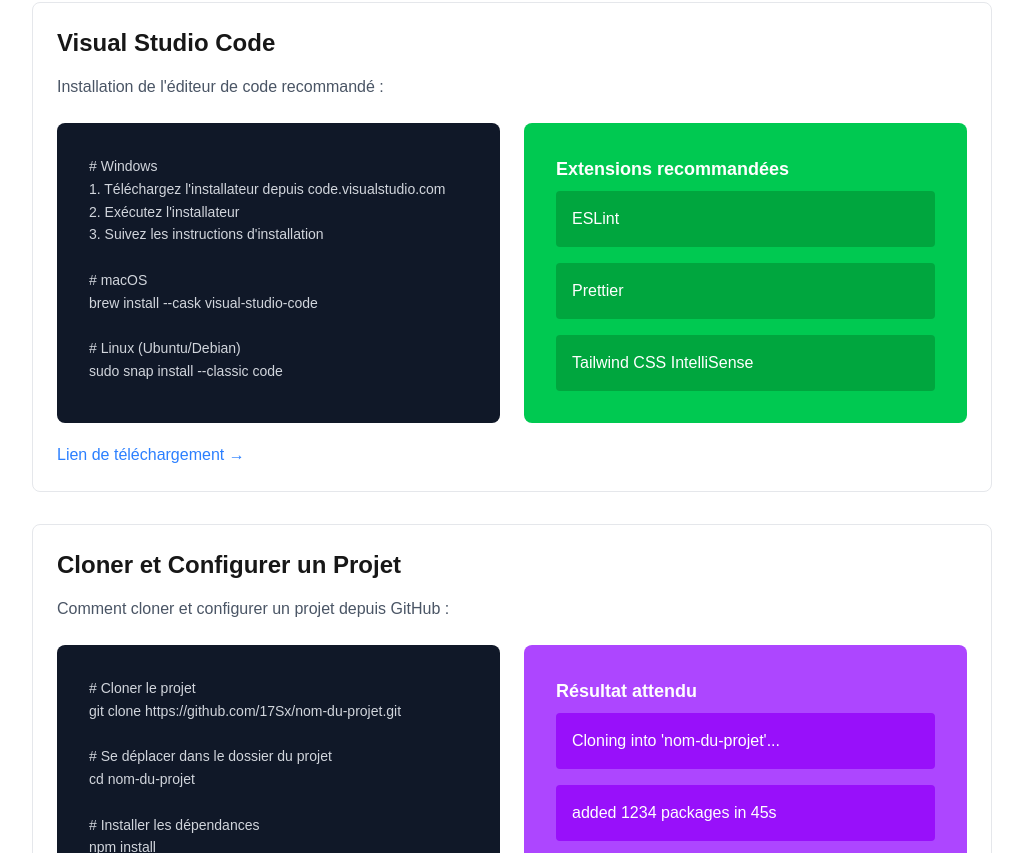
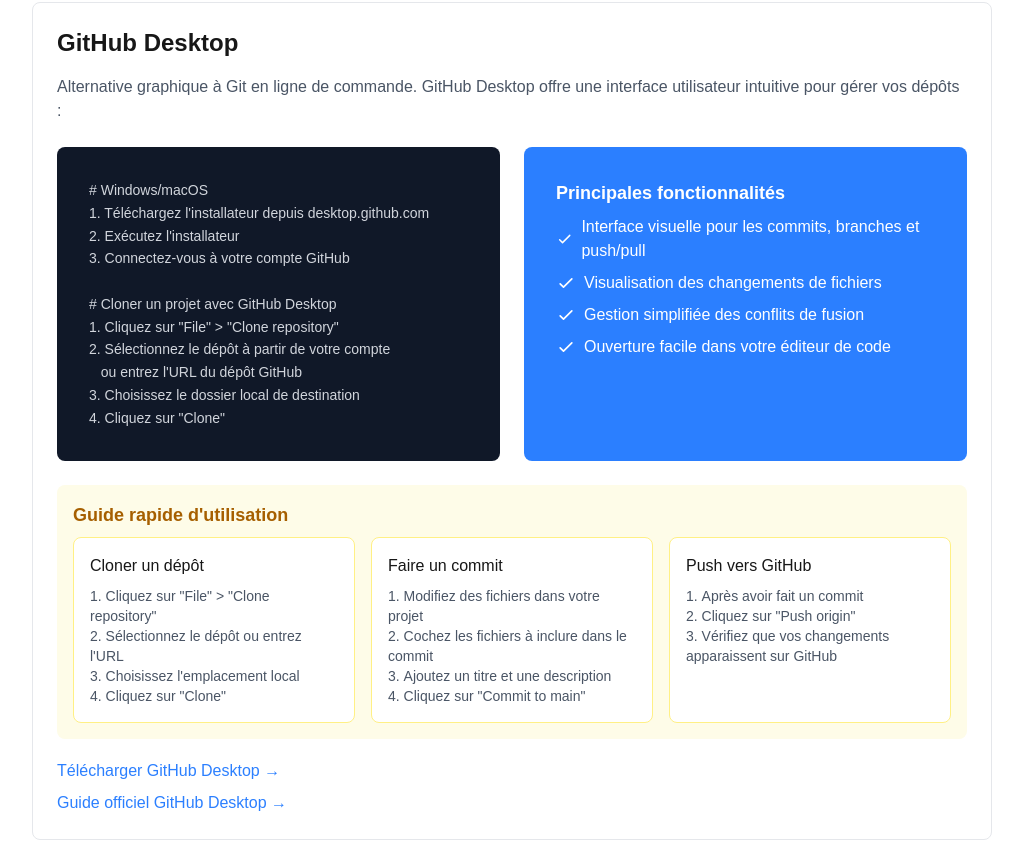
Before and after one commit to 17Sx/react-docs-pmp, a Next.js app: page /installation in a window 1280 px wide. Shown: the part 1387-2240 px from the top of the page, without its empty margins (224-1247 px from the left). Built offline with nearby package versions, Linux system fonts and the light colour scheme.

Commit message:
feat: github desktop

```diff
--- a/app/installation/page.tsx
+++ b/app/installation/page.tsx
@@ -101,6 +101,110 @@
             className="text-blue-500 hover:text-blue-600 dark:text-blue-400 dark:hover:text-blue-300 block mt-5 "
           >
             Lien de téléchargement →
+          </Link>
+        </section>
+
+        <section className="p-6 rounded-lg border border-gray-200 dark:border-gray-800">
+          <h2 className="text-2xl font-semibold mb-4">GitHub Desktop</h2>
+          <p className="text-gray-600 dark:text-gray-400 mb-6">
+            Alternative graphique à Git en ligne de commande. GitHub Desktop offre une interface utilisateur intuitive pour gérer vos dépôts :
+          </p>
+
+          <div className="grid grid-cols-1 md:grid-cols-2 gap-6">
+            <div className="bg-gray-900 p-8 rounded-lg min-h-[250px]">
+              <pre className="text-sm text-gray-300 font-mono leading-relaxed">
+                {`# Windows/macOS
+1. Téléchargez l'installateur depuis desktop.github.com
+2. Exécutez l'installateur
+3. Connectez-vous à votre compte GitHub
+
+# Cloner un projet avec GitHub Desktop
+1. Cliquez sur "File" > "Clone repository"
+2. Sélectionnez le dépôt à partir de votre compte
+   ou entrez l'URL du dépôt GitHub
+3. Choisissez le dossier local de destination
+4. Cliquez sur "Clone"`}
+              </pre>
+            </div>
+            <div className="p-8 bg-blue-500 text-white rounded-lg min-h-[250px]">
+              <h3 className="text-lg font-semibold mb-2">Principales fonctionnalités</h3>
+              <ul className="space-y-2">
+                <li className="flex items-center">
+                  <svg className="w-5 h-5 mr-2" fill="none" stroke="currentColor" viewBox="0 0 24 24">
+                    <path strokeLinecap="round" strokeLinejoin="round" strokeWidth={2} d="M5 13l4 4L19 7" />
+                  </svg>
+                  Interface visuelle pour les commits, branches et push/pull
+                </li>
+                <li className="flex items-center">
+                  <svg className="w-5 h-5 mr-2" fill="none" stroke="currentColor" viewBox="0 0 24 24">
+                    <path strokeLinecap="round" strokeLinejoin="round" strokeWidth={2} d="M5 13l4 4L19 7" />
+                  </svg>
+                  Visualisation des changements de fichiers
+                </li>
+                <li className="flex items-center">
+                  <svg className="w-5 h-5 mr-2" fill="none" stroke="currentColor" viewBox="0 0 24 24">
+                    <path strokeLinecap="round" strokeLinejoin="round" strokeWidth={2} d="M5 13l4 4L19 7" />
+                  </svg>
+                  Gestion simplifiée des conflits de fusion
+                </li>
+                <li className="flex items-center">
+                  <svg className="w-5 h-5 mr-2" fill="none" stroke="currentColor" viewBox="0 0 24 24">
+                    <path strokeLinecap="round" strokeLinejoin="round" strokeWidth={2} d="M5 13l4 4L19 7" />
+                  </svg>
+                  Ouverture facile dans votre éditeur de code
+                </li>
+              </ul>
+            </div>
+          </div>
+
+          <div className="mt-6 p-4 bg-yellow-50 dark:bg-yellow-900/20 rounded-lg">
+            <h3 className="text-lg font-semibold mb-2 text-yellow-700 dark:text-yellow-300">Guide rapide d&apos;utilisation</h3>
+            <div className="grid grid-cols-1 md:grid-cols-3 gap-4">
+              <div className="bg-white dark:bg-gray-800 p-4 rounded-lg border border-yellow-200 dark:border-yellow-800">
+                <h4 className="font-medium mb-2">Cloner un dépôt</h4>
+                <ol className="list-decimal list-inside text-sm text-gray-600 dark:text-gray-400">
+                  <li>Cliquez sur &quot;File&quot; &gt; &quot;Clone repository&quot;</li>
+                  <li>Sélectionnez le dépôt ou entrez l&apos;URL</li>
+                  <li>Choisissez l&apos;emplacement local</li>
+                  <li>Cliquez sur &quot;Clone&quot;</li>
+                </ol>
+              </div>
+              <div className="bg-white dark:bg-gray-800 p-4 rounded-lg border border-yellow-200 dark:border-yellow-800">
+                <h4 className="font-medium mb-2">Faire un commit</h4>
+                <ol className="list-decimal list-inside text-sm text-gray-600 dark:text-gray-400">
+                  <li>Modifiez des fichiers dans votre projet</li>
+                  <li>Cochez les fichiers à inclure dans le commit</li>
+                  <li>Ajoutez un titre et une description</li>
+                  <li>Cliquez sur &quot;Commit to main&quot;</li>
+                </ol>
+              </div>
+              <div className="bg-white dark:bg-gray-800 p-4 rounded-lg border border-yellow-200 dark:border-yellow-800">
+                <h4 className="font-medium mb-2">Push vers GitHub</h4>
+                <ol className="list-decimal list-inside text-sm text-gray-600 dark:text-gray-400">
+                  <li>Après avoir fait un commit</li>
+                  <li>Cliquez sur &quot;Push origin&quot;</li>
+                  <li>Vérifiez que vos changements apparaissent sur GitHub</li>
+                </ol>
+              </div>
+            </div>
+          </div>
+
+          <Link
+            href="https://desktop.github.com/"
+            target="_blank"
+            rel="noopener noreferrer"
+            className="text-blue-500 hover:text-blue-600 dark:text-blue-400 dark:hover:text-blue-300 block mt-5"
+          >
+            Télécharger GitHub Desktop →
+          </Link>
+
+          <Link
+            href="https://docs.github.com/en/desktop/overview/getting-started-with-github-desktop"
+            target="_blank"
+            rel="noopener noreferrer"
+            className="text-blue-500 hover:text-blue-600 dark:text-blue-400 dark:hover:text-blue-300 block mt-2"
+          >
+            Guide officiel GitHub Desktop →
           </Link>
         </section>
 
--- a/app/pmp-sv/page.tsx
+++ b/app/pmp-sv/page.tsx
@@ -285,7 +285,7 @@
           <p className="text-gray-600 dark:text-gray-400 mb-6">
             Documentation complète pour comprendre et utiliser l&apos;application :
 
-            <Link className="ml-2 text-blue-500 hover:text-blue-600 dark:text-blue-400 dark:hover:text-blue-300" href="https://github.com/17Sx/pmp-sv/blob/main/README.md#-pmp-solutions-website-version-fran%C3%A7aise" target="_blank" rel="noopener noreferrer">
+            <Link className="ml-2 text-blue-500 hover:text-blue-600 dark:text-blue-400 dark:hover:text-blue-300" href="https://github.com/17Sx/pmp-sv/blob/main/README.md#-pmp-solutions-website-version-fran%C3%A7aise " target="_blank" rel="noopener noreferrer">
                Lien vers le README.md
             </Link>
           </p>
```
